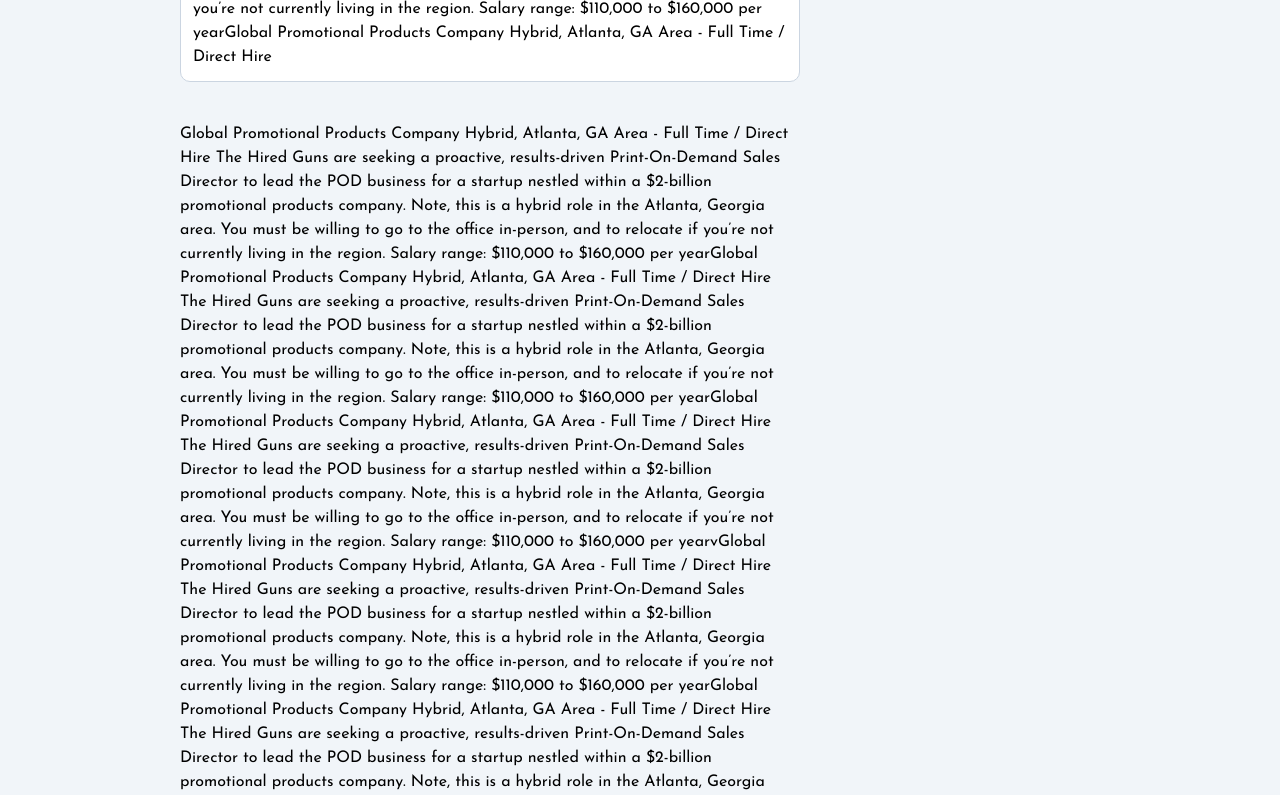
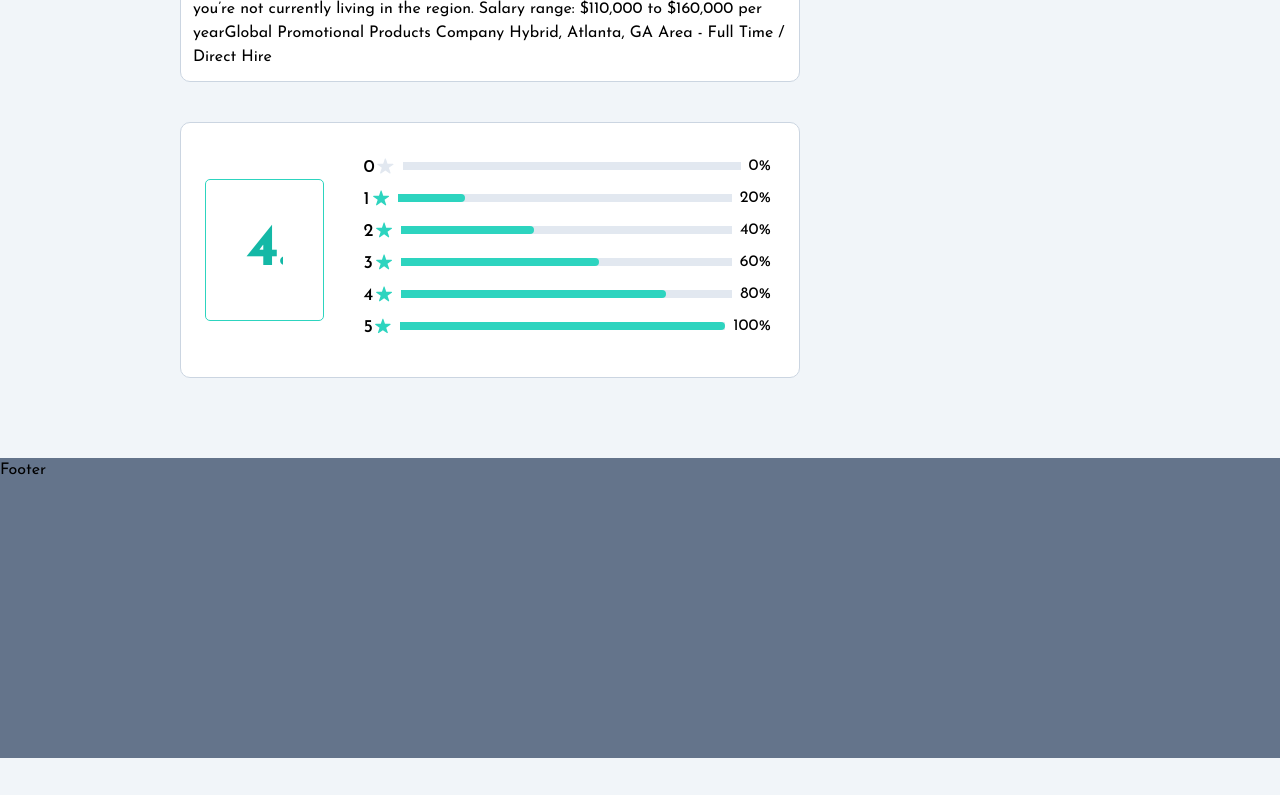
Before and after one commit to deribewsoftware/shadcn_Ui, a Next.js app: page /course/1 in a window 1280 px wide. Shown: the part 2120-2915 px from the top of the page. After the commit the page ends 2878 px from the top, so only its background shows below. Built offline with nearby package versions, Linux system fonts and the light colour scheme.

Commit message:
Rating on Course added

```diff
--- a/app/course/[id]/page.tsx
+++ b/app/course/[id]/page.tsx
@@ -4,6 +4,7 @@
 import { useParams } from "next/navigation";
 import { useEffect, useState } from "react";
 import { CourseContent } from "./courseContent";
+import Rating from "./rating/rating";
 
 
 const Course = () => {
@@ -28,10 +29,10 @@
   }, []);
   const {id}=useParams()
   return ( <div>
-    <div className="flex justify-center min-h-screen p-10 relative ">
-    <div className="flex justify-center items-center   min-h-screen  w-7/12  ">
-    <div className="flex flex-col gap-10 p-10 ">
-      <h1 className="text-3xl font-bold mt-4">
+    <div className="md:flex justify-center md:min-h-screen md:p-10 relative ">
+    <div className="md:flex justify-center items-center   min-h-screen  w-full md:w-7/12  ">
+    <div className="flex flex-col gap-10 p-2 md:p-10 ">
+      <h1 className="text-3xl font-bold md:mt-4">
         Course Title {id}
       </h1>
       <Container childern={ <div className="p-3">Global Promotional Products Company
@@ -78,33 +79,12 @@
 Hybrid, Atlanta, GA Area - Full Time / Direct Hire</div>}/>
 
 
-      <p>Global Promotional Products Company
-Hybrid, Atlanta, GA Area - Full Time / Direct Hire
-The Hired Guns are seeking a proactive, results-driven Print-On-Demand Sales Director to lead the POD business for a startup nestled within a $2-billion promotional products company. Note, this is a hybrid role in the Atlanta, Georgia area. You must be willing to go to the office in-person, and to relocate if you’re not currently living in the region.
-Salary range: $110,000 to $160,000 per yearGlobal Promotional Products Company
-Hybrid, Atlanta, GA Area - Full Time / Direct Hire
-The Hired Guns are seeking a proactive, results-driven Print-On-Demand Sales Director to lead the POD business for a startup nestled within a $2-billion promotional products company. Note, this is a hybrid role in the Atlanta, Georgia area. You must be willing to go to the office in-person, and to relocate if you’re not currently living in the region.
-Salary range: $110,000 to $160,000 per yearGlobal Promotional Products Company
-Hybrid, Atlanta, GA Area - Full Time / Direct Hire
-The Hired Guns are seeking a proactive, results-driven Print-On-Demand Sales Director to lead the POD business for a startup nestled within a $2-billion promotional products company. Note, this is a hybrid role in the Atlanta, Georgia area. You must be willing to go to the office in-person, and to relocate if you’re not currently living in the region.
-Salary range: $110,000 to $160,000 per yearvGlobal Promotional Products Company
-Hybrid, Atlanta, GA Area - Full Time / Direct Hire
-The Hired Guns are seeking a proactive, results-driven Print-On-Demand Sales Director to lead the POD business for a startup nestled within a $2-billion promotional products company. Note, this is a hybrid role in the Atlanta, Georgia area. You must be willing to go to the office in-person, and to relocate if you’re not currently living in the region.
-Salary range: $110,000 to $160,000 per yearGlobal Promotional Products Company
-Hybrid, Atlanta, GA Area - Full Time / Direct Hire
-The Hired Guns are seeking a proactive, results-driven Print-On-Demand Sales Director to lead the POD business for a startup nestled within a $2-billion promotional products company. Note, this is a hybrid role in the Atlanta, Georgia area. You must be willing to go to the office in-person, and to relocate if you’re not currently living in the region.
-Salary range: $110,000 to $160,000 per yearGlobal Promotional Products Company
-Hybrid, Atlanta, GA Area - Full Time / Direct Hire
-The Hired Guns are seeking a proactive, results-driven Print-On-Demand Sales Director to lead the POD business for a startup nestled within a $2-billion promotional products company. Note, this is a hybrid role in the Atlanta, Georgia area. You must be willing to go to the office in-person, and to relocate if you’re not currently living in the region.
-Salary range: $110,000 to $160,000 per yearGlobal Promotional Products Company
-Hybrid, Atlanta, GA Area -
-The Hired Guns are seeking a proactive, results-driven Print-On-Demand Sales Director to lead the POD business for a startup nestled within a $2-billion promotional products company. Note, this is a hybrid role in the Atlanta, Georgia area. You must be willing to go to the office in-person, and to relocate if you’re not currently living in the region.
-Salary range: $110,000 to $160,000 per year</p>
+     <Rating/>
     </div>
     </div>
 
-    <div className="flex justify-center items-center  w-3/12 px-4 ">
-      <div className={`  overflow-y-auto overflow-x-hidden  ${isScroll? "":"top-10 fixed w-3/12 px-8"}`}>
+    <div className="flex justify-center items-center  w-full md:w-3/12 p-2 md:px-4 ">
+      <div className={`  overflow-y-auto overflow-x-hidden  ${isScroll? "":"top-10 md:fixed md:w-3/12 md:px-8"}`}>
       <div className="flex flex-col overflow-y-auto overflow-x-hidden   gap-10 ">
       <h4>Course Content</h4>
      <Container
--- a/app/course/[id]/rating/rating.tsx
+++ b/app/course/[id]/rating/rating.tsx
@@ -1,16 +1,34 @@
 import Container from "@/components/container/container";
+import { IoIosStar } from "react-icons/io";
+const Rating = () => {
 
-const Rating = () => {
+  const ratingData=[
+    {id:1},
+    {id:2},
+    {id:3},
+    {id:4},
+    {id:5},
+    {id:6},
+  ]
   return (  <Container childern={
-    <div className="flex justify-between px-2">
-      <div className="flex justify-center">
-        <h1 className="text-3xl font-bold">4.5</h1>
+    <div className="flex justify-center md:px-2 w-full  flex-col md:flex-row">
+      <div className="flex justify-center items-center w-full md:w-1/4 sm:py-10 ">
+       <div className="border border-teal-400 border-[1.5px]   p-10 m-4 rounded-[5px]">
+       <h1 className="text-3xl md:text-6xl text-teal-500 font-bold">4.5</h1>
+       </div>
       </div>
-      <div className="flex flex-col gap-4 p-1">
-<div className="flex">
-  1 star <div className="h-2 w-full bg-teal-400"></div>
-  10%
+      <div className="flex flex-col justify-center  p-1 w-full md:w-3/4">
+{ratingData.map((rating)=>{
+  return <div key={rating.id} className="flex w-full px-4">
+  <span className="flex ">
+    <span className="mb-1 px-1 text-lg font-medium">{rating.id-1} </span>
+    <IoIosStar size={24} className={`${rating.id-1? "text-teal-400":"text-slate-200"}`}/></span>
+     <div className="h-2 m-2 w-full bg-slate-200">
+     <div className={`h-full  bg-teal-400  rounded-r-[5px]`} style={{width:`${(rating.id-1)*100/5}%`}}></div>
+     </div>
+     {(rating.id-1)*100/5}%
 </div>
+})}
       </div>
     </div>
   }/>
--- a/package.json
+++ b/package.json
@@ -22,6 +22,7 @@
     "next-themes": "^0.2.1",
     "react": "^18",
     "react-dom": "^18",
+    "react-icons": "^5.0.1",
     "react-simple-typewriter": "^5.0.1",
     "tailwind-merge": "^2.2.0",
     "tailwindcss-animate": "^1.0.7"
```
Also changed, not shown: 1 other file (tests, documents, lock files or other folders).
